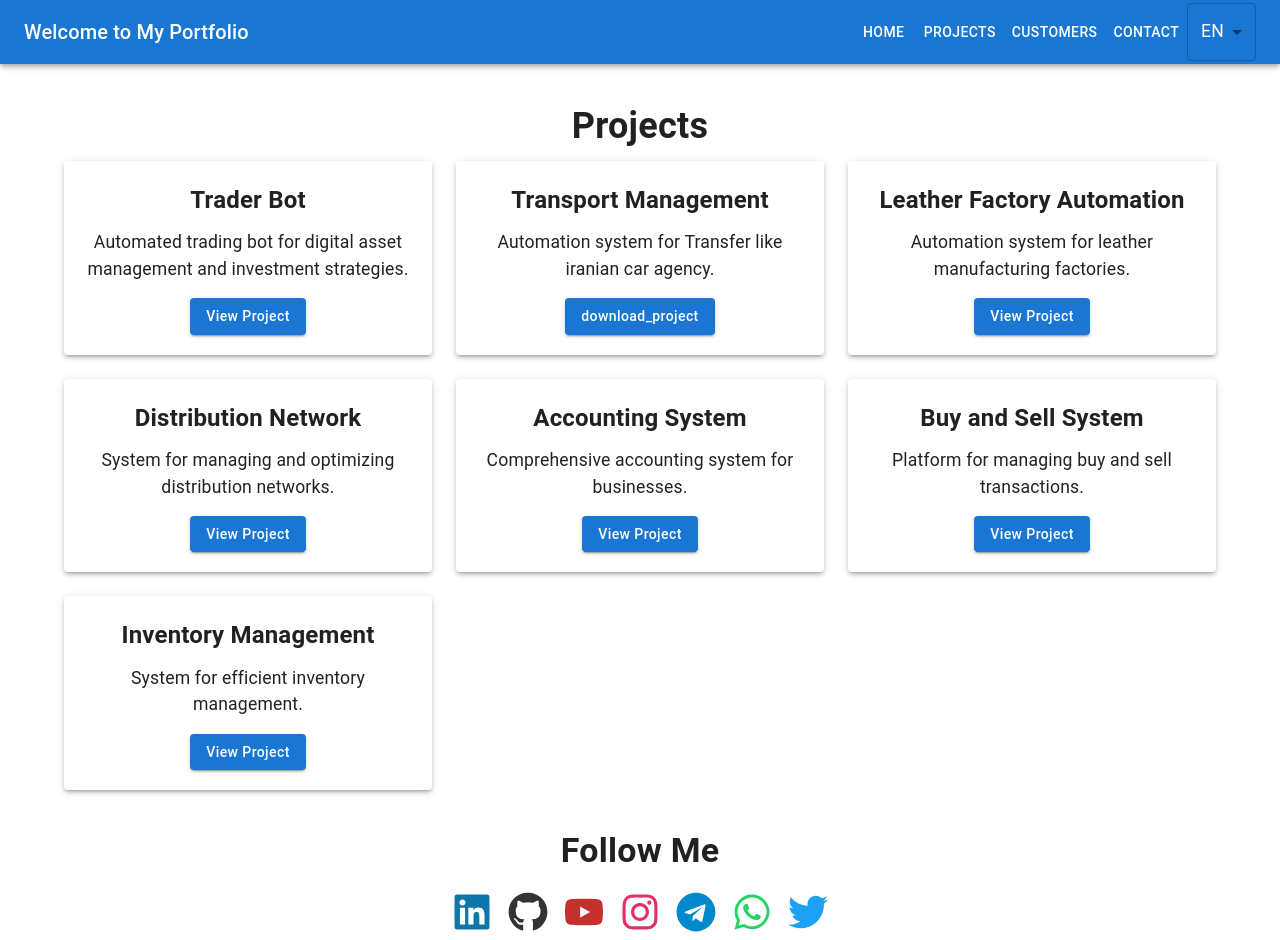
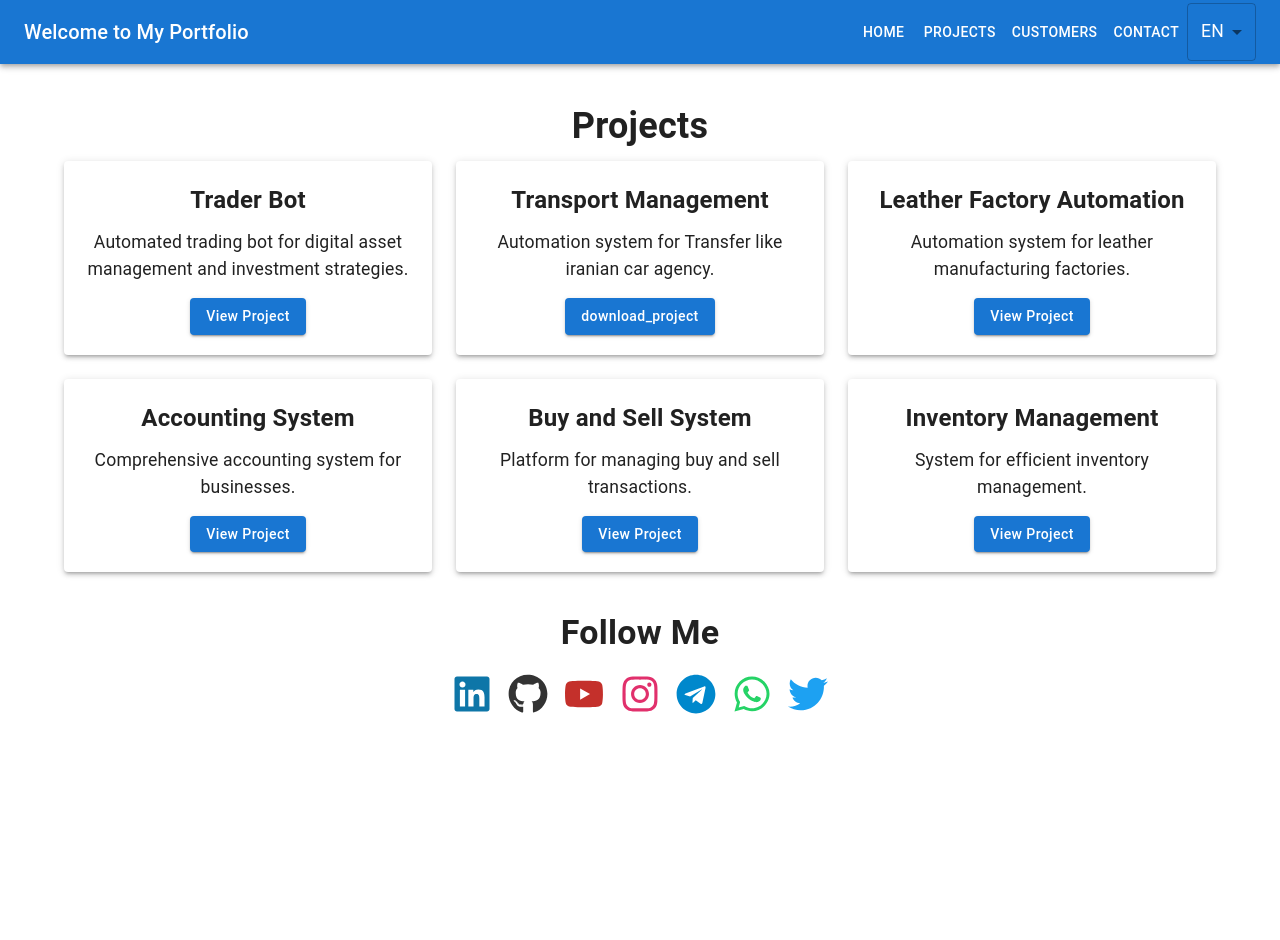
Before and after one commit to kamihadadg/kamran-portfolio, a React (Create React App) app: page /projects in a window 1280 px wide. After the commit the page ends 800 px from the top, so only its background shows below. Built offline with nearby package versions, Linux system fonts and the light colour scheme.

Commit message:
Update Projects.js

```diff
--- a/src/pages/Projects.js
+++ b/src/pages/Projects.js
@@ -27,11 +27,6 @@ const Projects = () => {
       link: "/leather-factory-automation"
     },
 
-    {
-      title: "Distribution Network",
-      description: "System for managing and optimizing distribution networks.",
-      link: "/distribution-network"
-    },
     {
       title: "Accounting System",
       description: "Comprehensive accounting system for businesses.",
```
